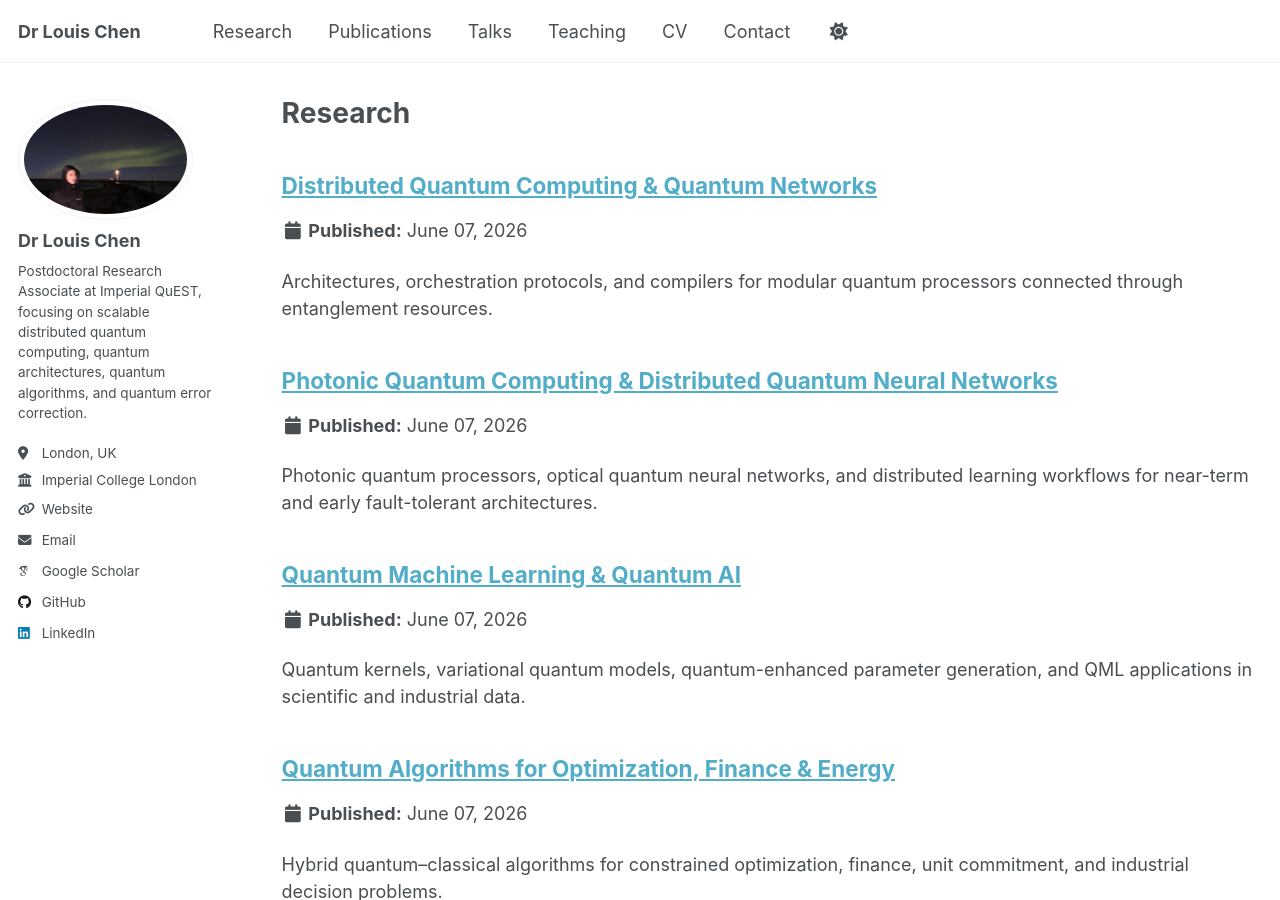
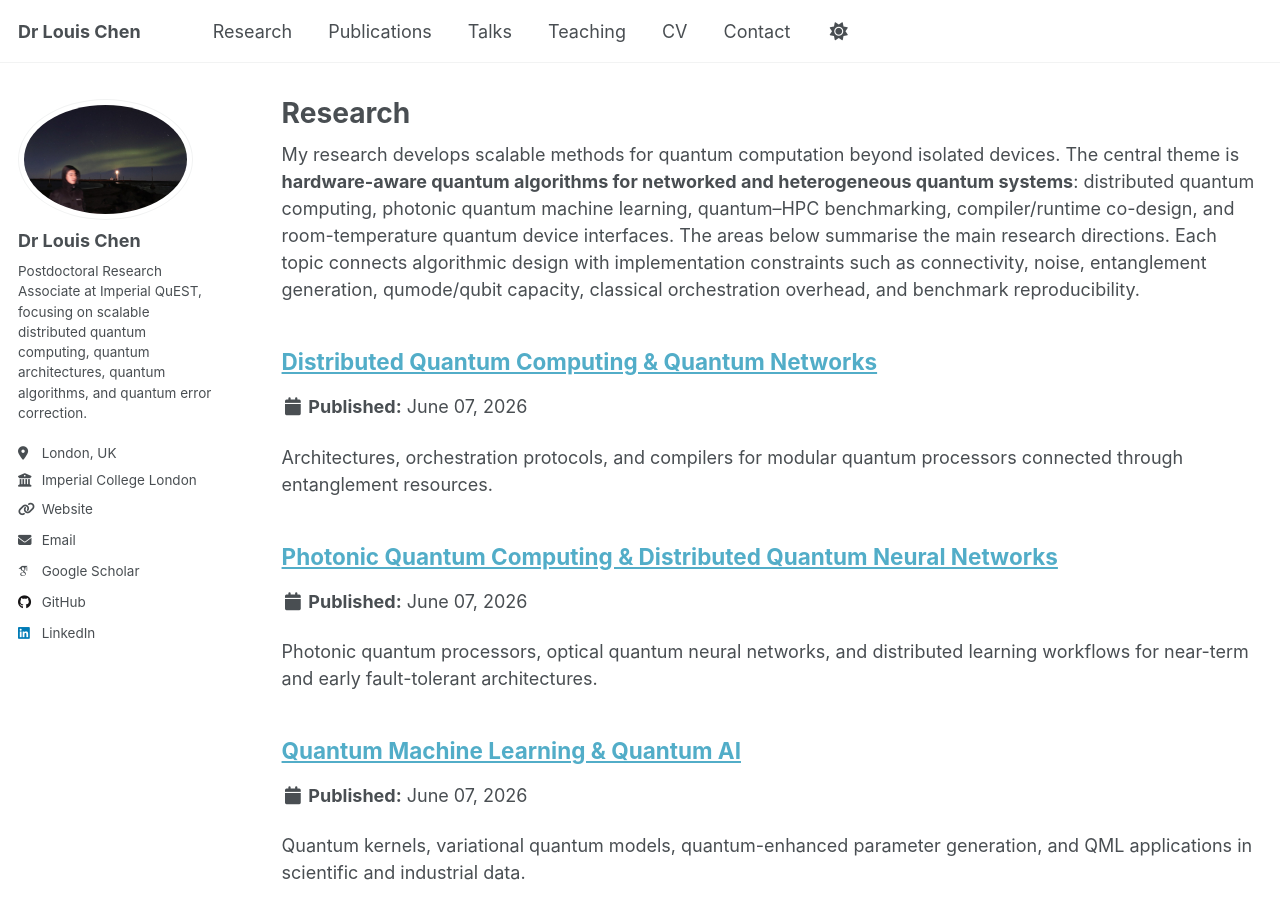
Before and after one commit to Louisanity/louisanity.github.io, a Jekyll site: the page built from _pages/Research.html, in a window 1280 px wide and 900 px high. Built offline with Jekyll 4.4.1, drawn with Linux system fonts in a browser that asks for light colours; some web fonts are replaced.

Commit message:
Update Research.html

```diff
--- a/_pages/Research.html
+++ b/_pages/Research.html
@@ -1,12 +1,17 @@
 ---
 layout: archive
 title: "Research"
-permalink: /Research/
+permalink: /research/
 author_profile: true
+redirect_from:
+  - /Research/
 ---
 
 {% include base_path %}
 
+My research develops scalable methods for quantum computation beyond isolated devices. The central theme is <strong>hardware-aware quantum algorithms for networked and heterogeneous quantum systems</strong>: distributed quantum computing, photonic quantum machine learning, quantum–HPC benchmarking, compiler/runtime co-design, and room-temperature quantum device interfaces.
+
+The areas below summarise the main research directions. Each topic connects algorithmic design with implementation constraints such as connectivity, noise, entanglement generation, qumode/qubit capacity, classical orchestration overhead, and benchmark reproducibility.
 
 {% for post in site.Research %}
   {% include archive-single.html %}
```
